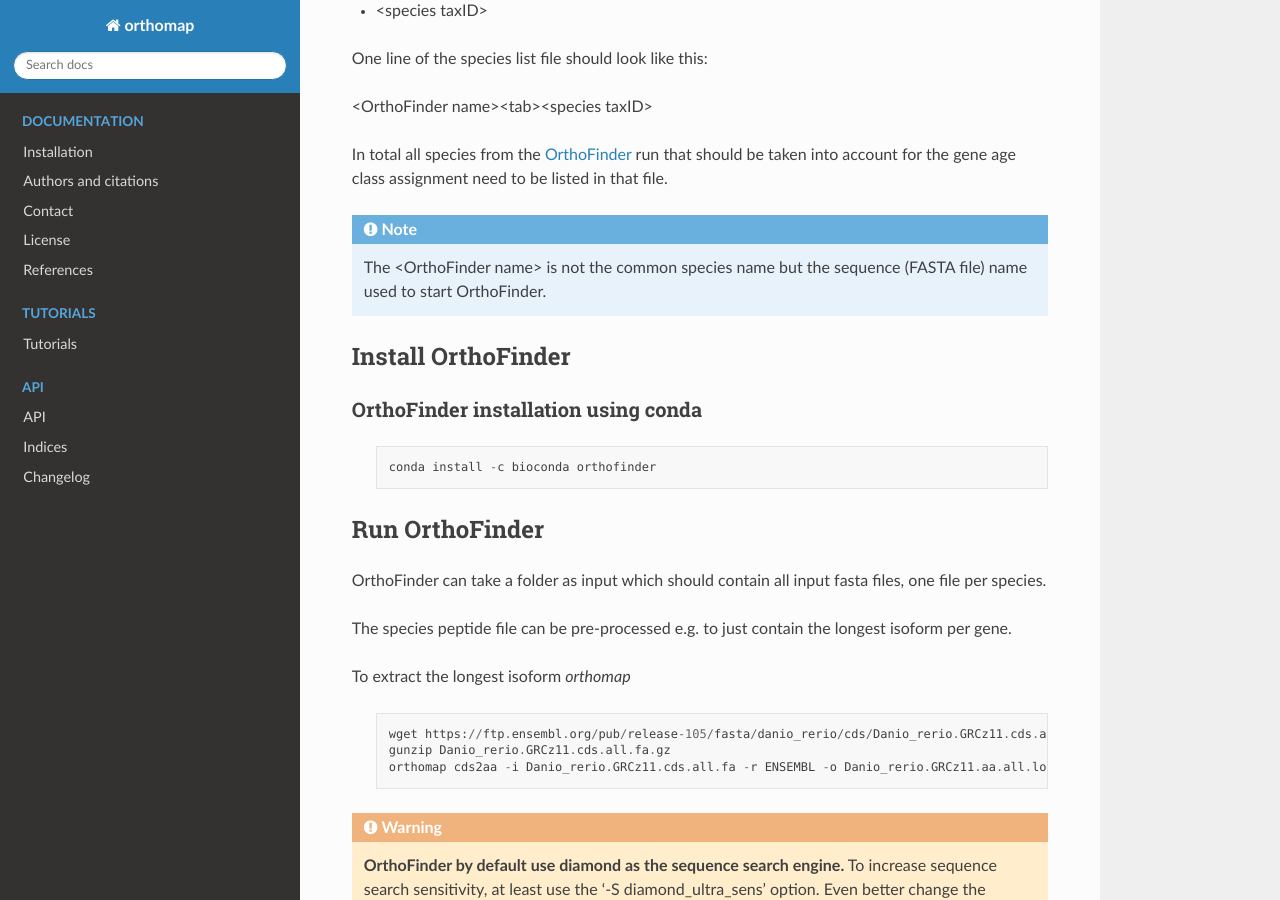
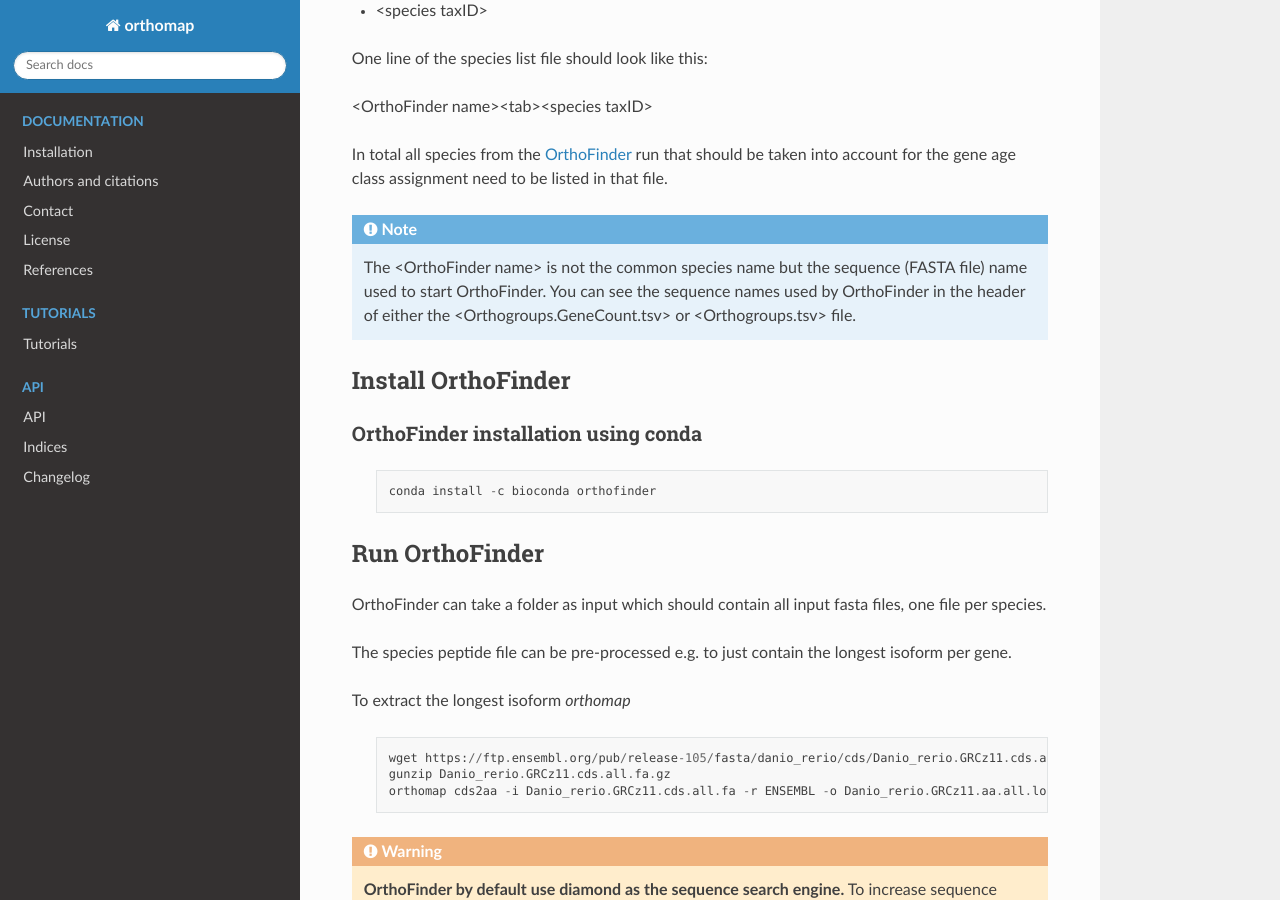
Before and after one commit to kullrich/orthomap, a Sphinx documentation site: the page built from docs/tutorials/orthofinder.rst, in a window 1280 px wide and 900 px high, scrolled down 710 px. Built offline with Sphinx 7.4.7 and the Read the Docs theme 2.0.0, drawn with Linux system fonts in a browser that asks for light colours; formulas are drawn with MathJax 3; pages that are not in the unit, such as notebooks, are missing from menus.

Commit message:
# update tutorials

```diff
--- a/docs/tutorials/orthofinder.rst
+++ b/docs/tutorials/orthofinder.rst
@@ -35,6 +35,7 @@ into account for the gene age class assignment need to be listed in that file.
 
 .. note::
    The <OrthoFinder name> is not the common species name but the sequence (FASTA file) name used to start OrthoFinder.
+   You can see the sequence names used by OrthoFinder in the header of either the <Orthogroups.GeneCount.tsv> or <Orthogroups.tsv> file.
 
 Install OrthoFinder
 -------------------
```
